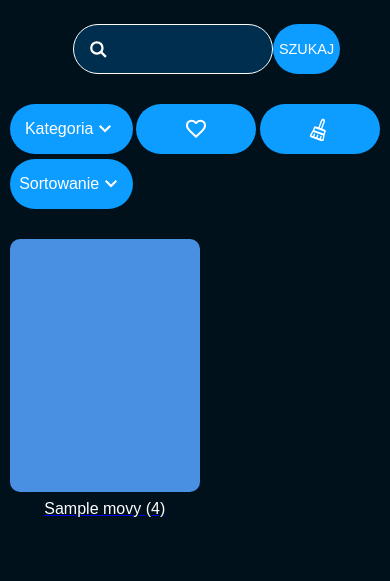
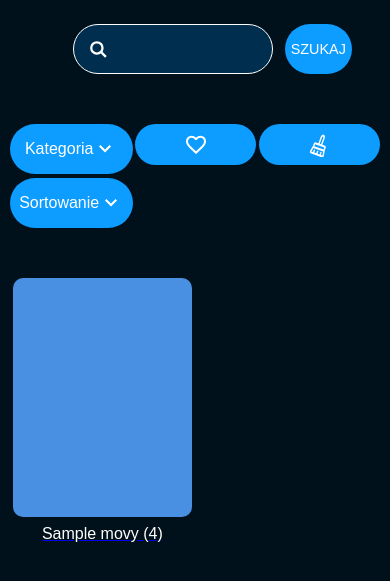
Before and after one commit to payne46/PlusFlix, a Symfony app: template templates/movie/index_mockup.html.twig in a window 390 px wide. Shown: the part 88-669 px from the top of the page. Run offline with Twig, Linux system fonts and the light colour scheme; the template is opened without the code that fills it: most values are stand-ins (such as "Sample title", 1, 10 or a date in 2020); some libraries are stand-ins or nearby versions.

Commit message:
fixes and some functionalities (visual)

```diff
--- a/public/css/banner.css
+++ b/public/css/banner.css
@@ -17,3 +17,10 @@
 .banner-text p {
     font-size: 28px;
 }
+
+
+@media (max-width: 768px) {
+    .banner-text p {
+        display: none;
+    }
+}
--- a/public/css/movie-main.css
+++ b/public/css/movie-main.css
@@ -29,7 +29,8 @@ body{
         no-repeat 15px center;
     background-size: 2.08vh;
     padding-left: 40px;
-    color: wheat;
+    color: white;
+    margin-right: 1.5vw;
 }
 
 .search-button {
@@ -57,7 +58,7 @@ button:hover {
 
 /* categories and "special" (fav, mop) separate */
 
-.selection-section-mobile {
+.selection-section .categories-mobile {
     display: none;
 }
 
@@ -66,7 +67,7 @@ button:hover {
     margin: 50px auto;
 }
 
-.categories {
+.selection-section .categories {
     width: 86.11vw;
     display: flex;
     margin-bottom: 1.0vw;
@@ -100,7 +101,7 @@ button:hover {
     font-size: 0.9rem;
 }
 
-.small-button {
+.special-button {
     width: 100px;
     height: 4.9vh;
     background: #0D9CFF;
@@ -116,69 +117,6 @@ button:hover {
     background-color: #215b82;
     box-shadow: inset -0.1rem 0.1rem 1rem #00000085;
 }
-
-
-
-
-
-/* all together */
-
-
-/*
-.selection-section {
-    width: 86.11vw;
-    margin: 50px auto;
-}
-
-.categories {
-    width: 86.11vw;
-    display: flex;
-    flex-wrap: wrap;
-}
-
-.normal-button {
-    width: 183px;
-    height: 50px;
-    background: #0D9CFF;
-    color: white;
-    border: none;
-    border-radius: 25px;
-    display: flex;
-    justify-content: center;
-    align-items: center;
-    font-size: 0.9rem;
-    margin-right: 1.1vw;
-    margin-bottom: 1.1vw;
-}
-
-
-.normal-button:last-child {
-    margin-right: 0;
-}
-
-.last-button {
-    margin-right: 0;
-}
-
-.small-button {
-    width: 100px;
-    height: 4.9vh;
-    background: #0D9CFF;
-    color: white;
-    border: none;
-    border-radius: 30px;
-    display: flex;
-    justify-content: center;
-    align-items: center;
-}
-
-#favourite-button {
-    margin-left: 1.58vw;
-}
-
-#clear-button {
-    margin-left: 0.69vw;
-} */
 
 
 
@@ -247,82 +185,6 @@ button:hover {
   }
 
 
-/* .small-buttons {
-    display: flex;
-    gap: 10px;
-    align-items: start;
-    background-color: aqua;
-} */
-
-
-/* .selection-section form {
-    width: 150px;
-    background-color: aquamarine;
-}
-
-.selection-section select {
-    background-color: #0D9CFF;
-    color: white;
-}
-
-#sort {
-    width: 100%;
-    height: 45px;
-    border-radius: 20px;
-    border: 1px solid #aaa;
-    padding-left: 10px;
-} */
-
-
-
-/* .selection-section {
-    margin: 0 auto;
-    width: 90%;
-    display: block;
-}
-
-.categories {
-    width: 100%;
-    display: grid;
-    grid-template-columns: repeat(auto-fit, minmax(140px, 1fr));
-    gap: 12px;
-}
-
-.normal-button {
-    height: 50px;
-    background: #0D9CFF;
-    color: white;
-    border: none;
-    border-radius: 25px;
-    display: flex;
-    justify-content: center;
-    align-items: center;
-}
-
-.small-button {
-    width: 50px;
-    height: 50px;
-    background: #0D9CFF;
-    color: white;
-    border: none;
-    border-radius: 25px;
-}*/
-
-
-
-/* .normal-button {
-    background-color: #0D9CFF;
-    border-radius: 20px;
-    width: 125px;
-    height: 40px;
-    color: white;
-}
-
-.small-button {
-    background-color: #0D9CFF;
-} */
-
-
 
 /* movies  */
 
@@ -356,36 +218,43 @@ button:hover {
     text-align: center;
     margin-top: 8px;
     font-family: "Anton", sans-serif;
+    display: flex;
+    flex-direction: row;
+    gap: 5px;
 }
 
 
 
 /* phone layout  */
 
-@media only screen and (max-width: 768px) {
-    .selection-section {
+@media (max-width: 768px) {
+    .selection-section .categories .normal-buttons {
         display: none;
     }
 
-    .selection-section-mobile {
+    .selection-section {
+        width: 95vw;
+    }
+
+    .selection-section .categories-mobile {
+        display: flex;
+    }
+
+    .small-buttons {
         width: 95vw;
         display: flex;
-        flex-direction: column;
         margin: 0 auto;
-        margin-bottom: 30px;
-    }
-    .categories-mobile {
-        display: flex;
         justify-content: space-between;
-        gap: 1.0vw;
-        margin-bottom: 1.2vw;
     }
 
     .movies-container {
         width: 95vw;
+        margin: 0 auto;
+        display: grid;
         grid-template-columns: repeat(2, 1fr);
     }
-    .movie-baner {
+
+    .movie-banner {
         width: 46vw;
         aspect-ratio: 3 / 4;
     }
@@ -395,15 +264,11 @@ button:hover {
     #sort-select {
         float: left;
     }
-    .custom-select-wrapper, .custom-select, .normal-button {
+    .custom-select-wrapper, .custom-select, .normal-button, .special-button {
         width: 31.5vw;
     }
     .search-button {
         width: 50vw;
+        margin-left: 1.5vw;
     }
-    .banner-text p {
-        display: none;
-    }
-
-
 }
--- a/public/css/movie-show.css
+++ b/public/css/movie-show.css
@@ -274,6 +274,7 @@ header{
         margin-left: 0;
         margin-right: 0;
         margin-top: 4vh;
+        margin-bottom: 50px;
         width: 100%;
         align-items: center;
     }
--- a/templates/movie/index_mockup.html.twig
+++ b/templates/movie/index_mockup.html.twig
@@ -2,6 +2,8 @@
 <html>
 <head>
     <meta charset="UTF-8">
+    <meta name="viewport" content="width=device-width, initial-scale=1.0">
+
     <title>{% block title %}PlusFlix - main{% endblock %}</title>
 
     {% block stylesheets %}
@@ -32,37 +34,12 @@
                     <button class="normal-button">THRILLER</button>
                     <button class="normal-button last-button">PRZYGODOWY</button>
                 </div>
+
                 <div class="small-buttons">
-                    <button id="test" class="small-button" id="favourite-button">
-                        <img src="{{ asset('images/favorite.svg') }}" alt="favourite movies button">
-                    </button>
-                    <button class="small-button" id="clear-button">
-                        <img src="{{ asset('images/mop.svg') }}" alt="clear options button">
-                    </button>
-                </div>
-            </div>
-
-            <div class="custom-select-wrapper">
-                <div class="custom-select">
-                    Sortowanie
-                    <img src="{{ asset('images/keyboard_arrow_down.svg') }}" alt="arrow down">
-                </svg>
-                </div>
-                <div class="custom-options">
-                  <div data-value="default">DEFAULT</div>
-                  <div data-value="rating">PO OCENIE</div>
-                </div>
-            </div>
-        </div>
-
-
-        <div class="selection-section-mobile">
-            <div class="categories-mobile">
-                <div class="custom-select-wrapper">
-                    <div class="custom-select">
+                    <div class="custom-select-wrapper categories-mobile" id="categories-select-wrapper">
+                        <div class="custom-select" id="categories-select">
                             Kategoria
-                        <img src="{{ asset('images/keyboard_arrow_down.svg') }}" alt="arrow down">
-                    </svg>
+                            <img src="{{ asset('images/keyboard_arrow_down.svg') }}">
                         </div>
                         <div class="custom-options">
                           <div data-value="comedy">KOMEDIA</div>
@@ -75,24 +52,24 @@
                         </div>
                     </div>
 
-                <button id="favourite-button" class="normal-button">
+
+                    <button class="special-button" id="favourite-button">
                         <img src="{{ asset('images/favorite.svg') }}" alt="favourite movies button">
                     </button>
-
-                <button id="clear-button" class="normal-button">
+                    <button class="special-button" id="clear-button">
                         <img src="{{ asset('images/mop.svg') }}" alt="clear options button">
                     </button>
                 </div>
+            </div>
 
-            <div id="sort-select" class="custom-select-wrapper">
-                <div class="custom-select">
+            <!-- sort -->
+            <div class="custom-select-wrapper" id="sort-select-wrapper">
+                <div id="sort-select" class="custom-select">
                     Sortowanie
-                    <img src="{{ asset('images/keyboard_arrow_down.svg') }}" alt="arrow down">
-                </svg>
+                    <img src="{{ asset('images/keyboard_arrow_down.svg') }}">
                 </div>
                 <div class="custom-options">
-                  <div data-value="1">Option 1</div>
-                  <div data-value="2">Option 2</div>
+                  <div data-value="rating">PO OCENIE</div>
                 </div>
             </div>
         </div>
@@ -116,11 +93,17 @@
     </main>
 
     <script>
-        const selectWrapper = document.querySelector('.custom-select-wrapper');
-        const selectBox = selectWrapper.querySelector('.custom-select');
-        const options = selectWrapper.querySelectorAll('.custom-options div');
+        const sortSelectWrapper = document.getElementById('sort-select-wrapper');
+        const sortSelectBox = document.getElementById('sort-select');
+
+        const categoriesSelectWrapper = document.getElementById('categories-select-wrapper');
+        const categoriesSelectBox = document.getElementById('categories-select');
+
+        const options = document.querySelectorAll('.custom-options div');
 
         const categoriesButtons = document.querySelectorAll('.normal-button, .small-button');
+        const mopButton = document.getElementById('clear-button');
+        const favouriteButton = document.getElementById('favourite-button');
 
         categoriesButtons.forEach(btn => {
             btn.addEventListener('click', () => {
@@ -132,25 +115,49 @@
             });
         });
 
-        selectBox.addEventListener('click', () => {
-          selectWrapper.classList.toggle('open');
+        mopButton.addEventListener('click', () => {
+            categoriesButtons.forEach(btn => {
+                btn.classList.remove('selected');
+            });
+            sortSelectBox.innerHTML = `
+                Sortowanie
+                <img src="{{ asset('images/keyboard_arrow_down.svg') }}">
+            `;
+            categoriesSelectBox.innerHTML = `
+                Kategorie
+                <img src="{{ asset('images/keyboard_arrow_down.svg') }}">
+            `;
+
+        });
+
+        sortSelectBox.addEventListener('click', () => {
+          sortSelectWrapper.classList.toggle('open');
+        });
+
+        categoriesSelectBox.addEventListener('click', () => {
+            categoriesSelectWrapper.classList.toggle('open');
         });
 
         options.forEach(option => {
           option.addEventListener('click', () => {
+            const wrapper = option.parentElement.parentElement;
+            const selectBox = wrapper.querySelectorAll('.custom-select')[0];
             selectBox.textContent = option.textContent;
             selectBox.innerHTML = `
                 ${option.textContent}
-                <svg xmlns="http://www.w3.org/2000/svg" height="24px" viewBox="0 -960 960 960" width="24px" fill="#ffffff" transform="scale(-1,1)">
-                <path d="M480-344 240-584l56-56 184 184 184-184 56 56-240 240Z"/>`;
-            selectWrapper.classList.remove('open');
+                <img src="{{ asset('images/keyboard_arrow_down.svg') }}">
+            `;
+            wrapper.classList.remove('open');
           });
         });
 
         // Close dropdown if clicked outside
         document.addEventListener('click', (e) => {
-          if (!selectWrapper.contains(e.target)) {
-            selectWrapper.classList.remove('open');
+          if (!sortSelectWrapper.contains(e.target)) {
+            sortSelectWrapper.classList.remove('open');
+          }
+          if (!categoriesSelectWrapper.contains(e.target)) {
+            categoriesSelectWrapper.classList.remove('open');
           }
         });
     </script>
```
Lines whose indentation alone changed are shown as unchanged.
